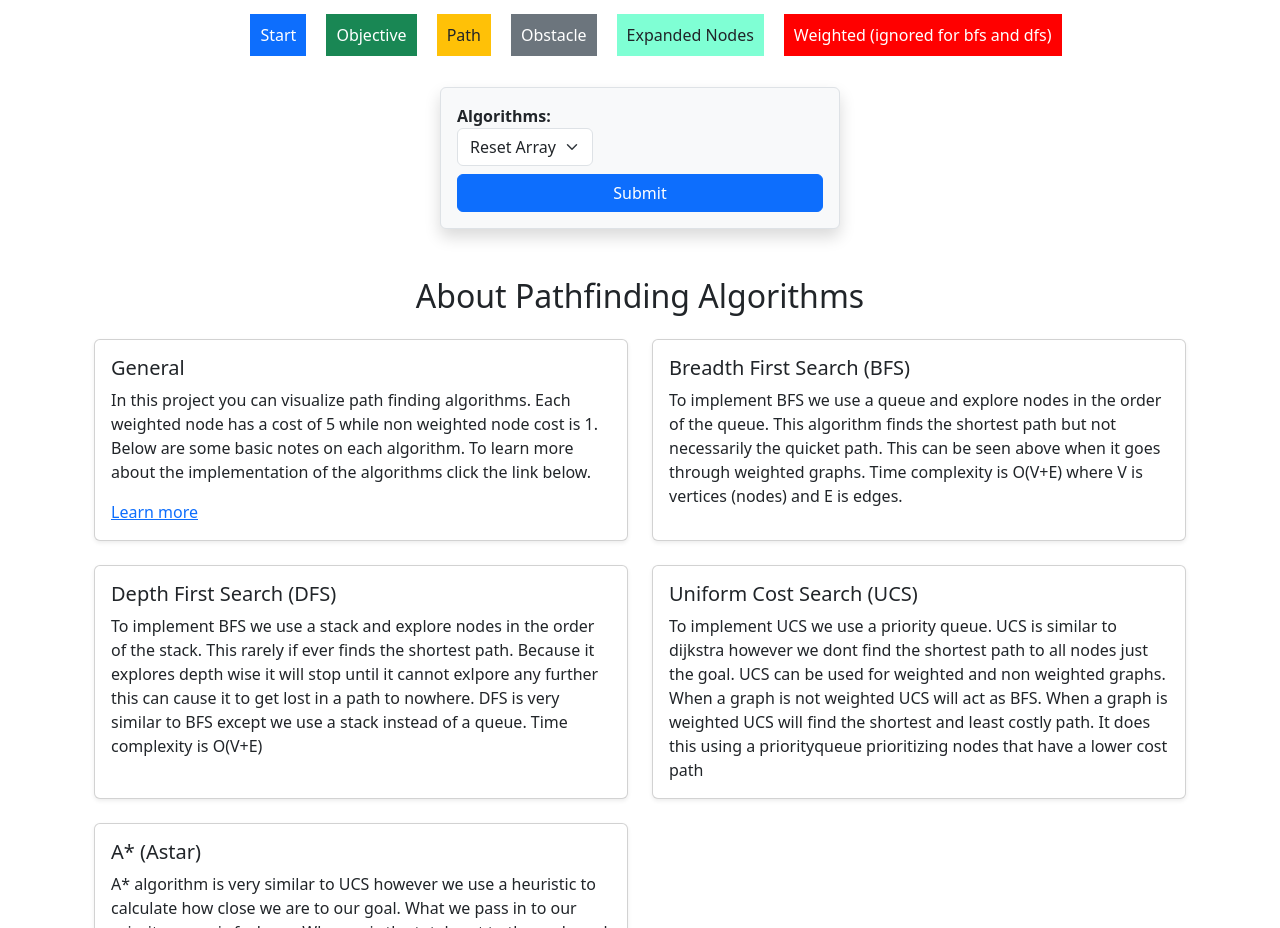
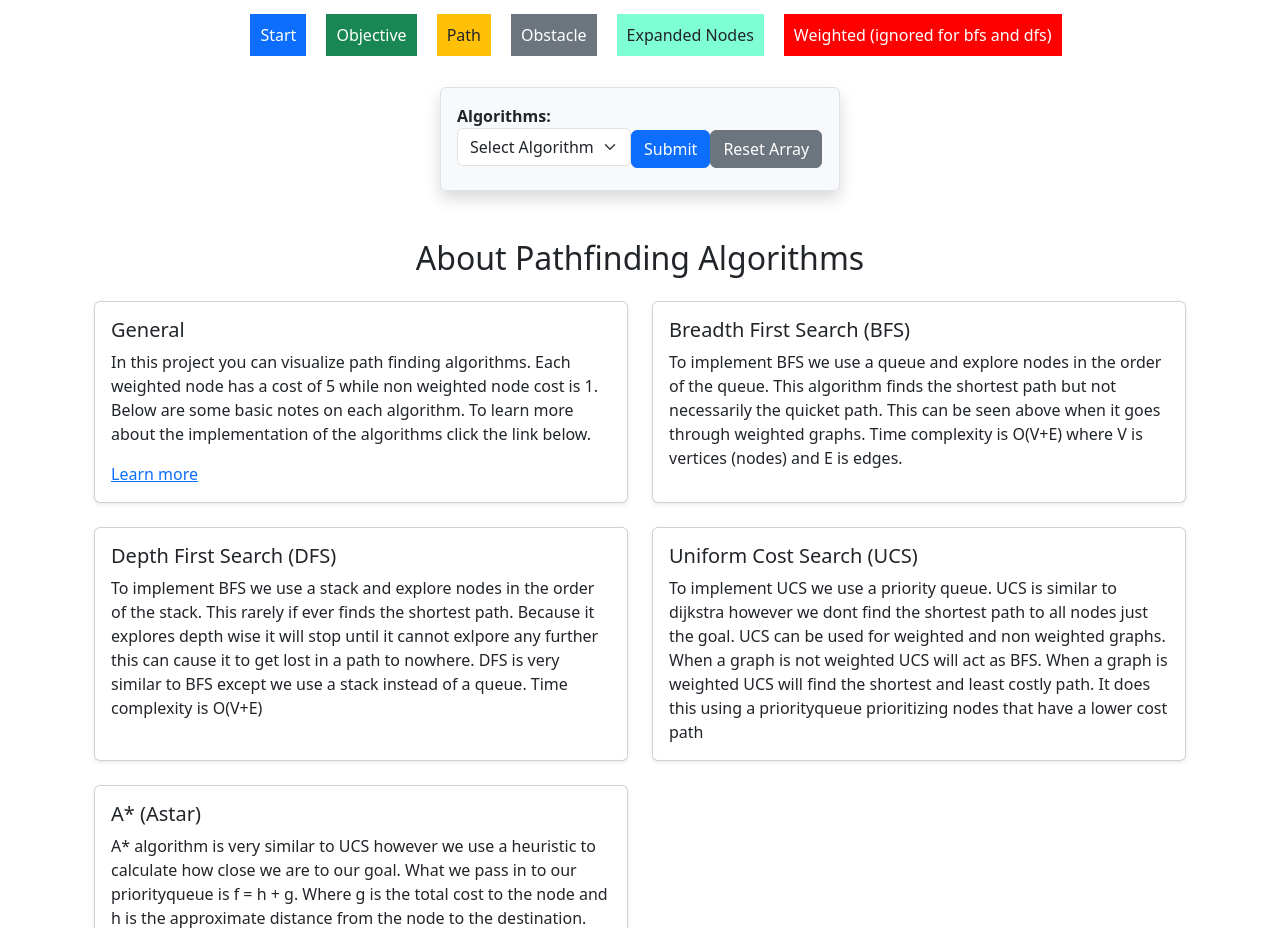
Before and after one commit to GaelGil/algorithm-visualizer, a React (Create React App) app: page / in a window 1280 px wide. Shown: the part 1065-1993 px from the top of the page. Built offline with nearby package versions, Linux system fonts and the light colour scheme; the HTML template or start-up script is replaced by a standard one.

Commit message:
added seperate reset button

```diff
--- a/src/App.js
+++ b/src/App.js
@@ -1,7 +1,7 @@
 import React from 'react';
 import { BrowserRouter as Router, Routes, Route } from 'react-router-dom';
 
-import MyNavbar from './components/NavBar/MyNavbar';
+import Navigattion from './components/navigation/Navigattion';
 import Graphs from './pages/graphs/Graphs';
 import Arrays from './pages/array/Arrays';
 
@@ -9,7 +9,7 @@ function App() {
   return (
     <Router>
       <div>
-        <MyNavbar />
+        <Navigattion />
         <main className="p-4">
           <Routes>
             <Route path="/" element={<Graphs />} />
--- a/src/components/navbar/MyNavbar.jsx
+++ b/src/components/navigation/Navigattion.jsx
@@ -2,7 +2,7 @@ import React from 'react';
 import { Navbar, Nav, Container } from 'react-bootstrap';
 import { Link } from 'react-router-dom';
 
-const MyNavbar = () => {
+const Navigation = () => {
   return (
     <Navbar bg="dark" variant="dark" expand="md" collapseOnSelect>
       <Container>
@@ -19,4 +19,4 @@ const MyNavbar = () => {
   );
 };
 
-export default MyNavbar;
+export default Navigation;
--- a/src/pages/graphs/Graphs.css
+++ b/src/pages/graphs/Graphs.css
@@ -66,7 +66,7 @@
 }
 
 .expanded {
-  background-color: aquamarine;
+  background-color: aquamarine !important;
     /* color: white; */
 
 }
--- a/src/pages/graphs/Graphs.jsx
+++ b/src/pages/graphs/Graphs.jsx
@@ -51,13 +51,13 @@ const algorithmsInfo = [
 ];
 
 
-const MatrixVisualization = () => {
+const Graphs = () => {
   const [matrix, setMatrix] = useState([]);
   const [start, setStart] = useState({ row: 0, col: 0 });
   const [objectives, setObjectives] = useState([]);
   const [obstacles, setObstacles] = useState([]);
   const [weights, setWeights] = useState([]);
-  const [algorithm, setAlgorithm] = useState('Reset');
+  const [algorithm, setAlgorithm] = useState('');
   const [button] = useState(false);
 
   useEffect(() => {
@@ -105,7 +105,6 @@ const MatrixVisualization = () => {
       }
     }
 
-
     setObjectives(objectivesArray);
     setObstacles(obstaclesArray);
     setWeights(weightsArray);
@@ -114,6 +113,8 @@ const MatrixVisualization = () => {
 
   // reset the matrix
   const resetMatrix = () => {
+    console.log('here')
+    setAlgorithm('')
     clearPath(); // remove the previously drawn path
     generateMatrix(); // generate a new matrix
   };
@@ -128,7 +129,7 @@ const MatrixVisualization = () => {
         }
       }});
     if (expanded){
-    expanded.forEach(node => {
+      expanded.forEach(node => {
       const [row, col] = node;
       const nodeElement = document.querySelector(`.matrix-row-${row} .col-index-${col}`);
       if (nodeElement) {
@@ -160,14 +161,14 @@ const MatrixVisualization = () => {
     } else if (method === 'BFS') {
       const result = BFS(matrix, [start.row, start.col], [objectives[0].row, objectives[0].col]);
       colorNodes(result.path, result.expanded);
-    } else if (method === 'Reset') {
-      resetMatrix();
     } else if (method === 'DFS') {
       const result = DFS(matrix,[start.row, start.col], [objectives[0].row, objectives[0].col]);
       colorNodes(result.path, result.expanded);
     } else if (method === 'UCS') {
       const result = UCS(matrix, [start.row, start.col], [objectives[0].row, objectives[0].col]);
       colorNodes(result.path, result.expanded);
+    } else {
+      resetMatrix();
     }
     event.preventDefault();
   };
@@ -215,7 +216,7 @@ const MatrixVisualization = () => {
               id='menu'
               value={algorithm}
               onChange={handleChange}>
-              <option value='Reset'>Reset Array</option>
+              <option value="">Select Algorithm</option>
               <option value='BFS'>BFS</option>
               <option value='DFS'>DFS</option>
               <option value='UCS'>UCS</option>
@@ -223,11 +224,12 @@ const MatrixVisualization = () => {
             </select>
           </label>
           <input
-            className="btn btn-primary w-100"
+            className="btn btn-primary"
             type="submit"
             value="Submit"
             disabled={button}
           />
+        <button className='btn btn-secondary' onClick={resetMatrix} value='Submit' type='button'>Reset Array</button>
         </form>
 
       <div className="container mt-5">
@@ -257,4 +259,4 @@ const MatrixVisualization = () => {
   );
 };
 
-export default MatrixVisualization;
+export default Graphs;
```
